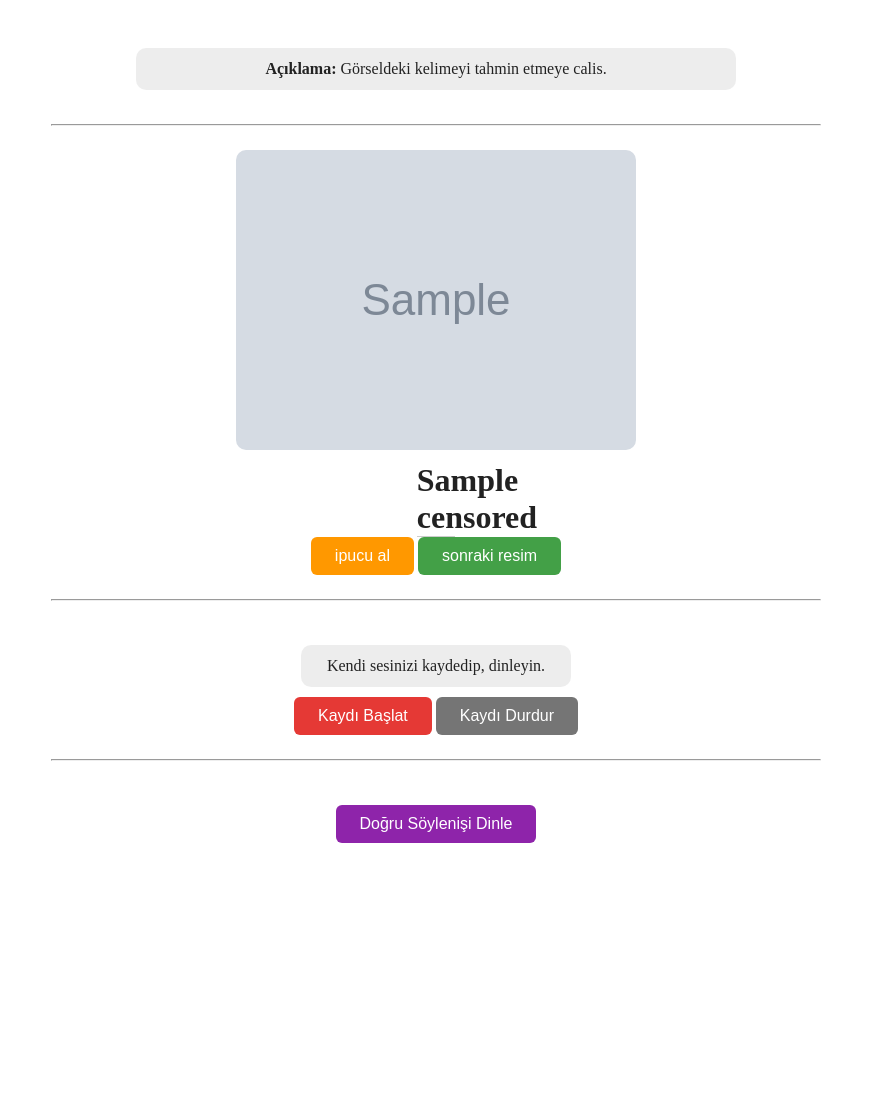
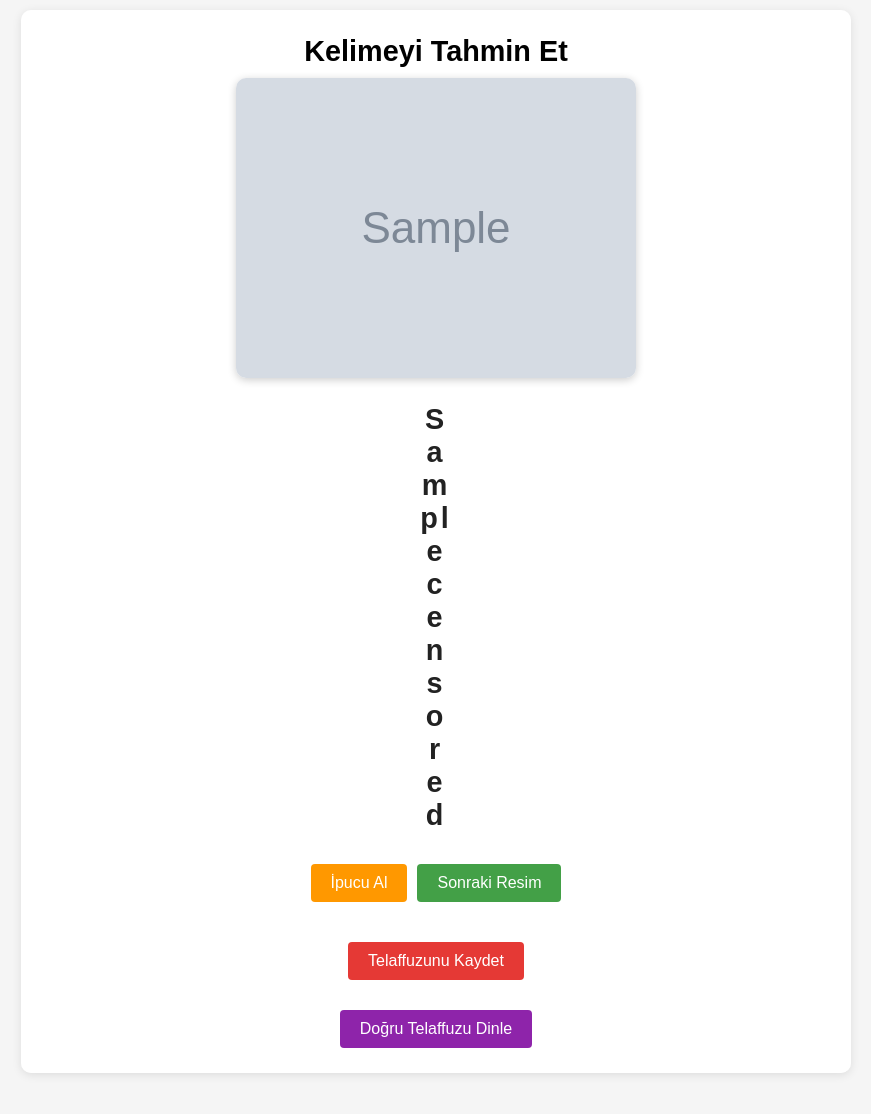
Before and after one commit to caltunay/therapy-app-flask, a Flask app: template templates/index.html in a window 1280 px wide. Shown: the top 1114 px of the page, without its empty margins (204-1075 px from the left). Run offline with Flask 3, Linux system fonts and the light colour scheme; the template is opened without the code that fills it: most values are stand-ins (such as "Sample title", 1, 10 or a date in 2020); grey boxes marked "Sample" are stand-in pictures.

Commit message:
ui updated, single button to record and stop recording

```diff
--- a/static/styles.css
+++ b/static/styles.css
@@ -3,36 +3,69 @@ html, body {
     margin: 0;
     padding: 0;
     box-sizing: border-box;
+    font-family: Arial, sans-serif;
+    overflow-x: hidden;
+}
+
+body {
+    background-color: #f5f5f5;
 }
 
 .center-container {
     display: flex;
     justify-content: center;
     align-items: center;
-    min-height: 60vh; /* Reduced from 75vh */
-    padding-bottom: 10px; /* Reduced from 25px */
+    min-height: 60vh;
+    padding-bottom: 5px; /* Further reduced padding */
 }
 
 .container {
     display: flex;
     flex-direction: column;
     align-items: center;
-    width: 100%;
+    width: 90%;
+    max-width: 800px;
+    max-height: 90vh; /* Set a maximum height for the container */
+    margin: 10px auto; /* Reduced from 20px */
+    padding: 15px; /* Reduced from 20px */
+    background-color: white;
+    border-radius: 10px;
+    box-shadow: 0 2px 10px rgba(0,0,0,0.1);
+    overflow-y: auto; /* Add scrolling only when necessary */
+}
+
+.image-container {
+    margin-bottom: 10px; /* Reduced from 20px */
+    text-align: center;
 }
 
 .image-wrapper {
     position: relative;
     display: inline-block;
-    margin-bottom: 12px; /* Reduced from 24px */
+    margin-bottom: 8px; /* Reduced from 12px */
 }
 
 .main-image {
     display: block;
-    max-width: 540px; /* Larger, but still limited */
+    max-width: 540px;
     width: 100%;
     height: auto;
-    max-height: 440px; /* Add a max-height for better fit */
+    max-height: 35vh; /* Use viewport height to ensure it's proportional */
     border-radius: 10px;
+    box-shadow: 0 2px 8px rgba(0,0,0,0.2);
+    object-fit: contain; /* Ensure the image is fully visible */
+}
+
+.word-display {
+    margin: 15px 0; /* Reduced from 20px */
+    text-align: center;
+    font-size: 1.8em; /* Reduced from 2em */
+    letter-spacing: 3px; /* Reduced from 4px */
+    max-width: 100%;
+    overflow-wrap: break-word; /* Handle long words */
+    display: flex;
+    flex-wrap: wrap; /* Allow letters to wrap */
+    justify-content: center;
 }
 
 .instructions {
@@ -76,9 +141,18 @@ button:hover, .reject-button:hover {
     opacity: 0.9;
 }
 
+button:disabled {
+    opacity: 0.6;
+    cursor: not-allowed;
+}
+
 .hint-btn {
     background: #ff9800; /* Orange for hint/help */
     color: #fff;
+    padding: 10px 20px;
+    border: none;
+    border-radius: 4px;
+    cursor: pointer;
 }
 
 .hint-btn:hover {
@@ -88,6 +162,10 @@ button:hover, .reject-button:hover {
 .next-btn {
     background: #43a047; /* Green for next/action */
     color: #fff;
+    padding: 10px 20px;
+    border: none;
+    border-radius: 4px;
+    cursor: pointer;
 }
 
 .next-btn:hover {
@@ -97,15 +175,40 @@ button:hover, .reject-button:hover {
 .record-btn {
     background: #e53935; /* Red */
     color: #fff;
+    padding: 10px 20px;
+    border: none;
+    border-radius: 4px;
+    cursor: pointer;
 }
 
 .record-btn:hover {
     background: #b71c1c;
 }
 
+.record-btn.recording {
+    background-color: #d32f2f;
+    animation: pulse 1.5s infinite;
+}
+
+@keyframes pulse {
+    0% {
+        box-shadow: 0 0 0 0 rgba(211, 47, 47, 0.7);
+    }
+    70% {
+        box-shadow: 0 0 0 10px rgba(211, 47, 47, 0);
+    }
+    100% {
+        box-shadow: 0 0 0 0 rgba(211, 47, 47, 0);
+    }
+}
+
 .stop-btn {
     background: #757575; /* Gray */
     color: #fff;
+    padding: 10px 20px;
+    border: none;
+    border-radius: 4px;
+    cursor: pointer;
 }
 
 .stop-btn:hover {
@@ -124,6 +227,10 @@ button:hover, .reject-button:hover {
 .pronounce-btn {
     background: #8e24aa; /* Purple */
     color: #fff;
+    padding: 10px 20px;
+    border: none;
+    border-radius: 4px;
+    cursor: pointer;
 }
 
 .pronounce-btn:hover {
@@ -139,28 +246,75 @@ button:hover, .reject-button:hover {
     background: #1a237e;
 }
 
+.speech-recognition {
+    margin: 15px 0;
+    display: flex;
+    flex-direction: column;
+    align-items: center;
+    gap: 10px;
+}
+
+.navigation-controls {
+    display: flex;
+    gap: 10px;
+    margin: 10px 0; /* Reduced from 15px */
+    justify-content: center;
+}
+
+.speech-controls {
+    display: flex;
+    flex-direction: column;
+    align-items: center;
+    gap: 10px; /* Reduced from 12px */
+    margin: 10px 0; /* Reduced from 20px */
+}
+
 .letter {
     display: inline-block;
-    width: 1.2em;
+    width: 1.1em; /* Slightly reduced from 1.2em */
     text-align: center;
-    border-bottom: 1px solid #ccc;
+    border-bottom: 2px solid #333;
+    margin: 0 3px 5px 3px; /* Added bottom margin and reduced side margins */
     cursor: pointer;
 }
 
 .letter.revealed {
     font-weight: bold;
     color: #222;
+    border-bottom: 2px solid transparent;
 }
 
 .space {
     display: inline-block;
     width: 1.2em;
     height: 1.2em;
+    margin: 0 5px;
+}
+
+#message-area {
+    margin-top: 15px;
+    text-align: center;
+    min-height: 30px;
+}
+
+.success-message {
+    color: #4CAF50;
+    font-weight: bold;
+}
+
+.error-message {
+    color: #f44336;
+    font-weight: bold;
+}
+
+audio {
+    margin-top: 10px;
 }
 
 h1 {
-    font-size: 2.2em;
-    font-weight: bold
+    font-size: 1.8em; /* Reduced from 2.2em */
+    font-weight: bold;
+    margin: 10px 0; /* Add margin control */
 }
 
 h3 {
@@ -168,22 +322,67 @@ h3 {
     font-weight: normal;
 }
 
+.section-divider {
+    width: 80%;
+    margin: 10px auto; /* Reduced from 20px */
+    border: 0;
+    height: 1px;
+    background-image: linear-gradient(to right, rgba(0, 0, 0, 0), rgba(0, 0, 0, 0.15), rgba(0, 0, 0, 0));
+}
+
 @media (max-width: 600px) {
+    .container {
+        width: 95%;
+        padding: 10px; /* Further reduced padding */
+        margin: 5px auto; /* Further reduced margin */
+    }
+
     .main-image {
         max-width: 340px;
         max-height: 280px;
     }
+
+    .word-display {
+        font-size: 1.3em; /* Further reduced for mobile */
+        letter-spacing: 1px; /* Reduced spacing for mobile */
+    }
+
     .instructions {
         padding: 8px 6px;
         font-size: 0.95em;
         max-width: 99%;
     }
+
     .center-container {
         min-height: 40vh;
         padding-bottom: 4px;
     }
+
     .button-row {
         gap: 6px;
         margin-top: 6px;
     }
+
+    .controls {
+        flex-wrap: wrap;
+        justify-content: center;
+    }
+
+    .input-area {
+        max-width: 250px;
+    }
+
+    .navigation-controls,
+    .speech-controls {
+        gap: 8px;
+    }
+
+    .section-divider {
+        margin: 8px auto; /* Further reduced margin */
+    }
+
+    h1 {
+        font-size: 1.5em; /* Smaller header for mobile */
+        margin: 5px 0;
+    }
 }
--- a/templates/index.html
+++ b/templates/index.html
@@ -1,26 +1,20 @@
 <!DOCTYPE html>
-<html lang="en">
+<html lang="tr">
 <head>
     <meta charset="UTF-8">
     <meta name="viewport" content="width=device-width, initial-scale=1.0">
-    <title>Kelime ve Görsel Eşleştirme</title>
+    <title>Türkçe Kelime Oyunu</title>
     <link rel="stylesheet" href="{{ url_for('static', filename='styles.css') }}">
 </head>
 <body>
-    <div class="center-container">
     <div class="container">
-            <h1 style="margin-bottom: 24px; text-align: center;">
-                <!-- Ücretsiz Terapi Uygulaması İçin Destek Olun -->
-            </h1>
-            <div class="instructions">
-                <strong>Açıklama:</strong> Görseldeki kelimeyi tahmin etmeye calis.
+        <h1>Kelimeyi Tahmin Et</h1>
+
+        <div class="image-container">
+            <img id="word-image" src="{{ image_url }}" alt="Kelime Resmi" class="main-image">
         </div>
-            <hr style="width: 60%; margin: 24px auto;">
-            {% if image_url %}
-            <div class="image-wrapper">
-                <img src="{{ image_url }}" alt="Resim" class="main-image">
-            </div>
-            <div id="censored-word" style="text-align:center; font-size:2em;">
+
+        <div class="word-display" id="censored-word">
             {% for i in range(tr_word|length) %}
                 {% if tr_word[i] == ' ' %}
                     <span class="space">&nbsp;&nbsp;</span>
@@ -31,69 +25,62 @@
                 {% endif %}
             {% endfor %}
         </div>
-            <div style="text-align:center;">
-                <button id="hint-btn" class="hint-btn">ipucu al</button>
-                <button id="next-btn" class="next-btn" onclick="window.location.reload()">sonraki resim</button>
+
+        <div class="navigation-controls">
+            <button id="hint-btn" class="hint-btn">İpucu Al</button>
+            <button id="next-btn" class="next-btn">Sonraki Resim</button>
         </div>
-            <hr style="width: 60%; margin: 24px auto;">
-            <div style="text-align:center; margin-top: 20px;">
-                <div class="instructions" style="margin-bottom: 10px;">Kendi sesinizi kaydedip, dinleyin.</div>
-                <button id="record-btn" class="record-btn">Kaydı Başlat</button>
-                <button id="stop-btn" class="stop-btn" disabled>Kaydı Durdur</button>
+
+        <hr class="section-divider">
+
+        <div class="speech-controls">
+            <button id="record-toggle-btn" class="record-btn">Telaffuzunu Kaydet</button>
             <audio id="audio-recording" controls style="display:none;"></audio>
         </div>
-            <hr style="width: 60%; margin: 24px auto;">
-            <div style="text-align:center; margin-top: 20px;">
-                <button id="pronounce-btn" class="pronounce-btn">Doğru Söylenişi Dinle</button>
+
+        <hr class="section-divider">
+
+        <div class="pronounciation-controls">
+          <button id="pronounce-btn" class="pronounce-btn">Doğru Telaffuzu Dinle</button>
           <audio id="audio-pronounce" controls style="display:none;"></audio>
         </div>
-            {% endif %}
+
+      <hr class="section-divider">
+
+        <div id="message-area">
+            <!-- Messages will be displayed here -->
         </div>
     </div>
+
     <script>
-    document.getElementById('hint-btn').addEventListener('click', function(e) {
-        e.preventDefault();
+    // Initialize variables
+    let mediaRecorder;
+    let audioChunks = [];
+    const recordToggleBtn = document.getElementById('record-toggle-btn');
+    const audioRecording = document.getElementById('audio-recording');
+    const audioPronounce = document.getElementById('audio-pronounce');
+    const hintBtn = document.getElementById('hint-btn');
+    const nextBtn = document.getElementById('next-btn');
+    const pronounceBtn = document.getElementById('pronounce-btn');
+    const messageArea = document.getElementById('message-area');
+    let isRecording = false;
+
+    // Hint button functionality
+    hintBtn.addEventListener('click', function() {
         fetch("{{ url_for('hint') }}", { method: 'POST' })
             .then(response => response.json())
             .then(data => {
-                document.getElementById('censored-word').textContent = data.censored;
+                updateCensoredWord(data.censored);
             });
     });
 
-    // --- Audio Recording and Playback ---
-    let mediaRecorder;
-    let audioChunks = [];
-    const recordBtn = document.getElementById('record-btn');
-    const stopBtn = document.getElementById('stop-btn');
-    const audioRecording = document.getElementById('audio-recording');
+    // Next button functionality
+    nextBtn.addEventListener('click', function() {
+        window.location.reload();
+    });
 
-    recordBtn.onclick = async function() {
-        audioChunks = [];
-        const stream = await navigator.mediaDevices.getUserMedia({ audio: true });
-        mediaRecorder = new MediaRecorder(stream);
-        mediaRecorder.start();
-        recordBtn.disabled = true;
-        stopBtn.disabled = false;
-        mediaRecorder.ondataavailable = e => {
-            audioChunks.push(e.data);
-        };
-        mediaRecorder.onstop = e => {
-            const audioBlob = new Blob(audioChunks, { type: 'audio/webm' });
-            audioRecording.src = URL.createObjectURL(audioBlob);
-            audioRecording.style.display = 'block';
-            audioRecording.play();
-        };
-    };
-    stopBtn.onclick = function() {
-        mediaRecorder.stop();
-        recordBtn.disabled = false;
-        stopBtn.disabled = true;
-    };
-
-    // --- Pronunciation (TTS) ---
-    const pronounceBtn = document.getElementById('pronounce-btn');
-    const audioPronounce = document.getElementById('audio-pronounce');
-    pronounceBtn.onclick = function() {
+    // Pronunciation button functionality
+    pronounceBtn.addEventListener('click', function() {
         fetch('/pronounce')
             .then(response => response.blob())
             .then(blob => {
@@ -102,15 +89,24 @@
                 audioPronounce.style.display = 'block';
                 audioPronounce.play();
             });
-    };
+    });
 
-    // --- Letter Guessing ---
+    // Keep letter click functionality for backward compatibility
     document.querySelectorAll('.letter').forEach(span => {
-      span.addEventListener('click', function() {
+        span.addEventListener('click', letterClickHandler);
+    });
+
+    function letterClickHandler() {
         if (this.textContent !== '_') return;
+
+        // Clear any previous messages when attempting a new guess
+        messageArea.innerHTML = '';
+
         const idx = this.dataset.index;
-        const input = prompt("Enter a letter:");
-        if (input && input.length === 1) {
+        const input = prompt("Bir harf girin:");
+
+        // Ensure input is a single character
+        if (input && input.length === 1 && /^[a-zA-ZğüşıöçĞÜŞİÖÇ]$/.test(input)) {
             fetch('/guess', {
                 method: 'POST',
                 headers: {'Content-Type': 'application/json'},
@@ -119,14 +115,54 @@
             .then(res => res.json())
             .then(data => {
                 if (data.success) {
-              updateCensoredWord(data.censored); // This redraws the word correctly
+                    updateCensoredWord(data.censored);
                 } else {
-              alert('Incorrect letter!');
+                    messageArea.innerHTML = '<p class="error-message">Yanlış tahmin!</p>';
                 }
             });
+        } else if (input) {
+            // Show error message if input is not a single letter
+            messageArea.innerHTML = '<p class="error-message">Lütfen sadece bir harf girin!</p>';
         }
-      });
-    });
+    }
+
+    // Toggle recording button functionality
+    recordToggleBtn.onclick = async function() {
+        if (!isRecording) {
+            // Start recording
+            audioChunks = [];
+            const stream = await navigator.mediaDevices.getUserMedia({ audio: true });
+            mediaRecorder = new MediaRecorder(stream);
+            mediaRecorder.start();
+            isRecording = true;
+            recordToggleBtn.textContent = "Kaydı Durdur";
+            recordToggleBtn.classList.add("recording");
+            messageArea.innerHTML = '<p>Kayıt yapılıyor...</p>';
+
+            mediaRecorder.ondataavailable = e => {
+                audioChunks.push(e.data);
+            };
+
+            mediaRecorder.onstop = e => {
+                const audioBlob = new Blob(audioChunks, { type: 'audio/webm' });
+                audioRecording.src = URL.createObjectURL(audioBlob);
+                audioRecording.style.display = 'block';
+                audioRecording.play();
+                messageArea.innerHTML = '<p>Kaydınız oynatılıyor...</p>';
+
+                // Reset button state
+                isRecording = false;
+                recordToggleBtn.textContent = "Telaffuzunu Kaydet";
+                recordToggleBtn.classList.remove("recording");
+            };
+        } else {
+            // Stop recording
+            mediaRecorder.stop();
+            isRecording = false;
+            recordToggleBtn.textContent = "Telaffuzunu Kaydet";
+            recordToggleBtn.classList.remove("recording");
+        }
+    };
 
     // Helper function to update the censored word display
     function updateCensoredWord(censored) {
@@ -137,7 +173,7 @@
             if (trWord[i] === ' ') {
                 const span = document.createElement('span');
                 span.className = 'space';
-        span.textContent = ' ';
+                span.innerHTML = '&nbsp;&nbsp;';
                 container.appendChild(span);
             } else if (censored[i] === '_') {
                 const span = document.createElement('span');
@@ -154,27 +190,10 @@
                 container.appendChild(span);
             }
         }
-    }
 
-    // Extracted click handler for reuse
-    function letterClickHandler() {
-      if (this.textContent !== '_') return;
-      const idx = this.dataset.index;
-      const input = prompt("Enter a letter:");
-      if (input && input.length === 1) {
-        fetch('/guess', {
-          method: 'POST',
-          headers: {'Content-Type': 'application/json'},
-          body: JSON.stringify({index: idx, letter: input})
-        })
-        .then(res => res.json())
-        .then(data => {
-          if (data.success) {
-            updateCensoredWord(data.censored); // This redraws the word correctly
-          } else {
-            alert('Incorrect letter!');
-          }
-        });
+        // Check if all letters are revealed
+        if (!censored.includes('_')) {
+            messageArea.innerHTML = '<p class="success-message">Tebrikler! Kelimeyi buldunuz!</p>';
         }
     }
     </script>
```
Also changed, not shown: other parts of static/styles.css (+32 -0 lines). Lines whose indentation alone changed are shown as unchanged.
